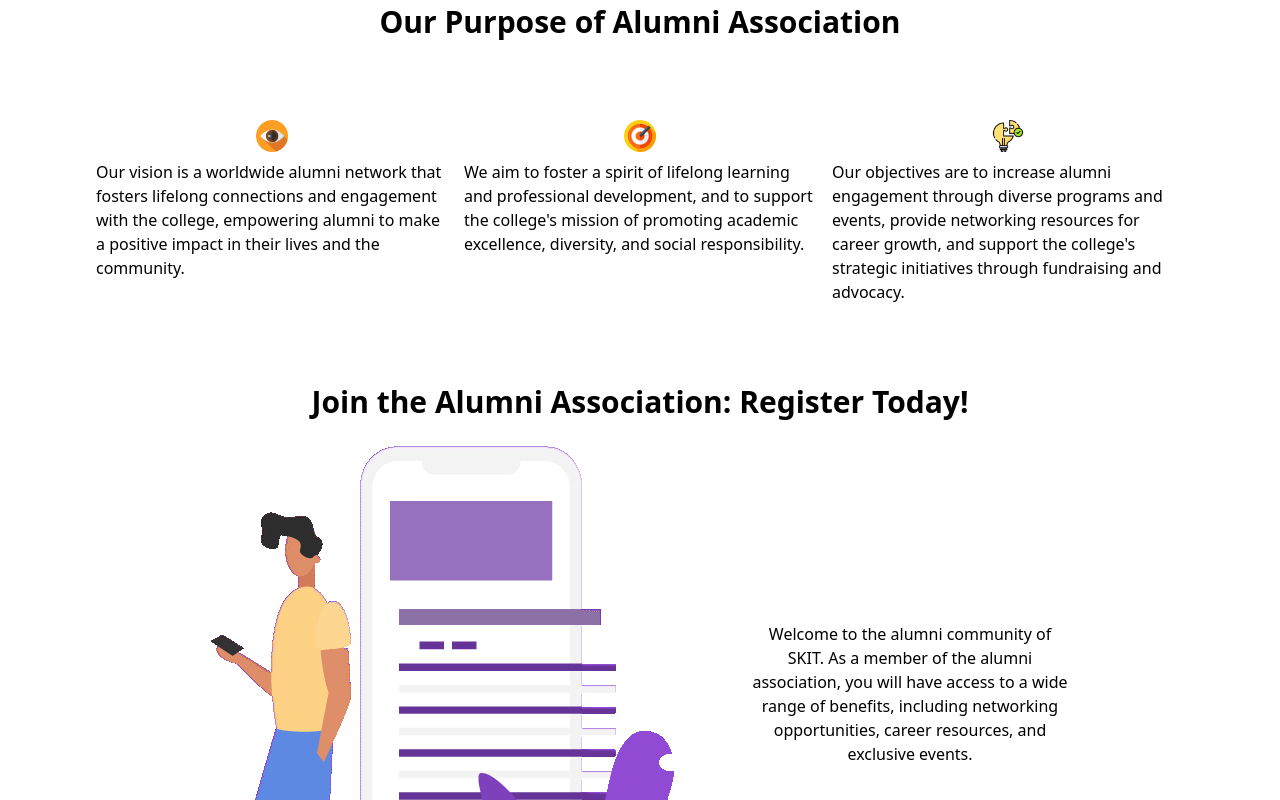
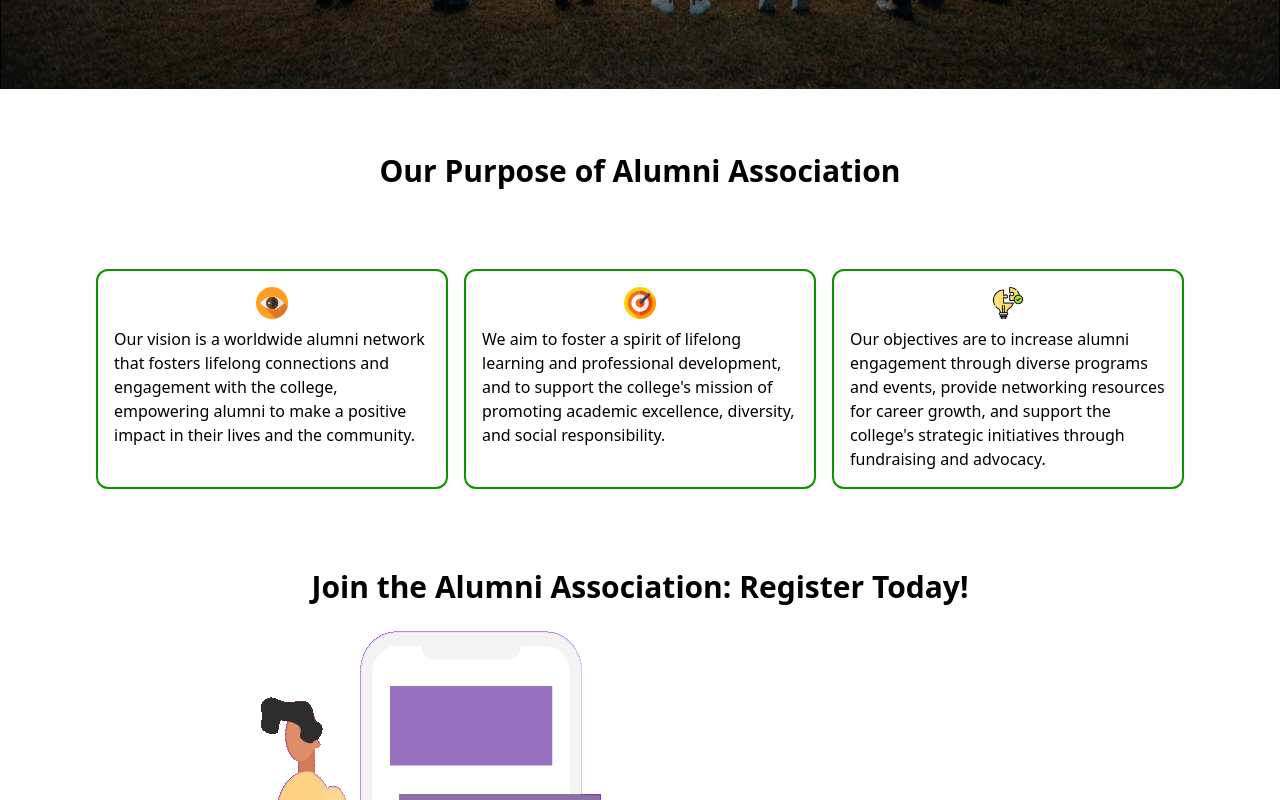
Before and after one commit to bardank/alumni-connect, a Next.js app: page / in a window 1280 px wide. Shown: the part 860-1660 px from the top of the page. Built offline with nearby package versions, Linux system fonts and the light colour scheme.

Commit message:
import git

```diff
--- a/src/pages/index.js
+++ b/src/pages/index.js
@@ -1,4 +1,4 @@
-import Navbar from "../../components/Navbar/Navbar";
+import Navbar from "../components/Navbar/Navbar";
 
 export default function Home() {
   return (
@@ -57,7 +57,7 @@ export default function Home() {
 
 const PurposeCard = ({ text, icon }) => {
   return (
-    <div Name="border-primary border-2 hover:border-blue-500 bg-white p-4 rounded-xl">
+    <div className="border-primary border-2 hover:border-blue-500 bg-white p-4 rounded-xl">
       <div className="text-center mb-2">
         <img src={icon} alt="Icon" className="w-8 h-8 mx-auto" />
       </div>
```
Also changed, not shown: 2 other files (tests, documents, lock files or other folders).
